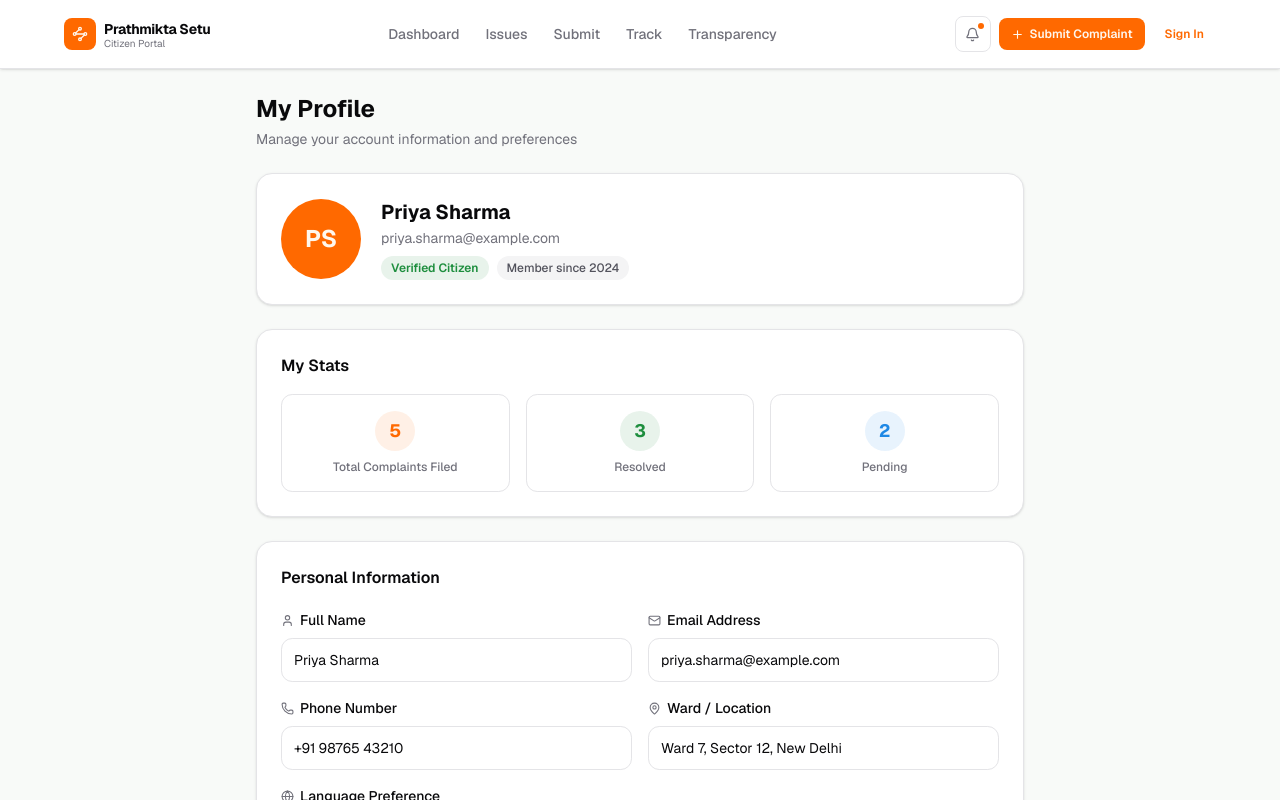
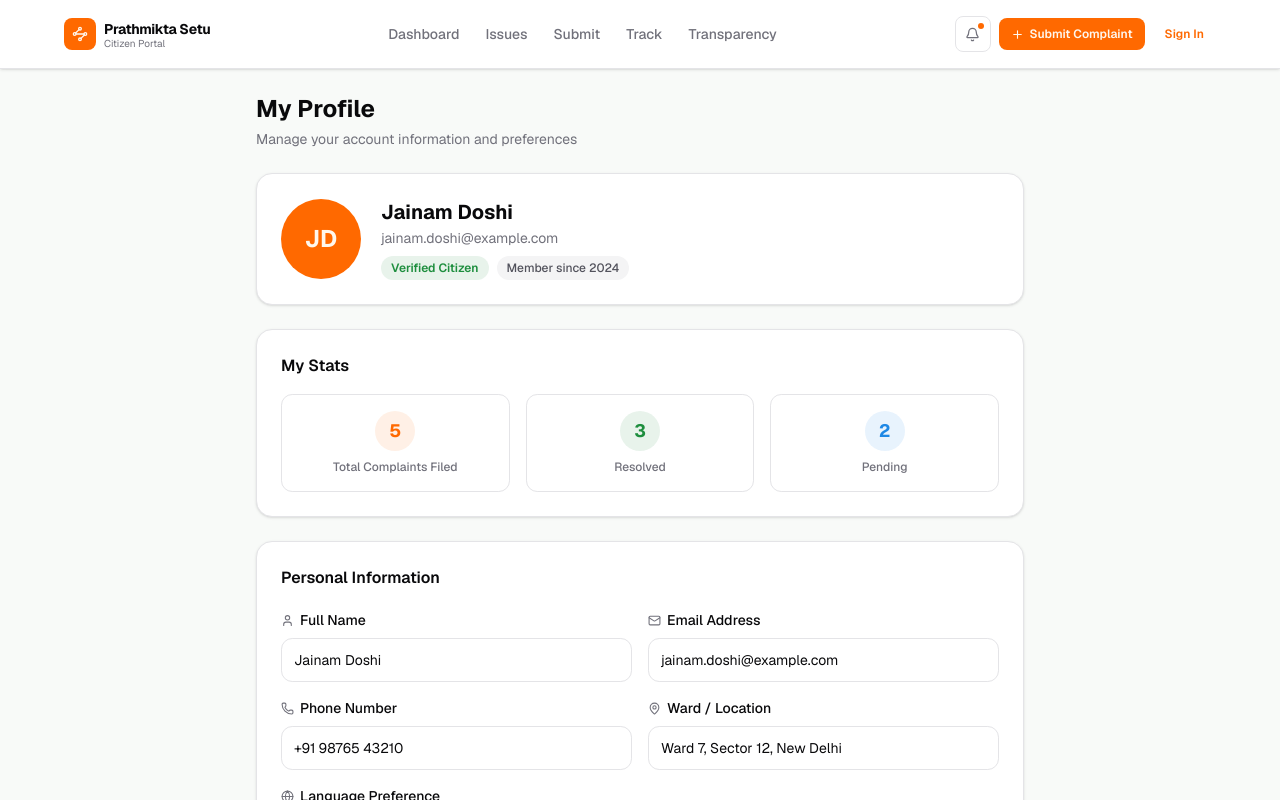
Before and after one commit to SoldierBoyJd/PrathmiktaSetu, a Next.js app in the folder frontend/: page /citizen/profile in a window 1280 px wide. Shown: the top 800 px of the page. Built offline with nearby package versions, Linux system fonts and the light colour scheme.

Commit message:
fix: update demo user details to reflect new user information

```diff
--- a/frontend/app/(auth)/login/page.tsx
+++ b/frontend/app/(auth)/login/page.tsx
@@ -28,8 +28,8 @@ const DEMO_USERS = {
   },
   citizen: {
     id: 2,
-    email: "priya@citizen.in",
-    full_name: "Priya Sharma",
+    email: "jainam@citizen.in",
+    full_name: "Jainam Doshi",
     role: "citizen" as const,
   },
 };
@@ -138,7 +138,7 @@ function LoginForm() {
                 placeholder={
                   selectedRole === "mp"
                     ? "r.sharma@parliament.in"
-                    : "priya@citizen.in"
+                    : "jainam@citizen.in"
                 }
                 className={`w-full pl-9 pr-3 h-11 text-sm border rounded-xl focus:outline-none focus:ring-2 focus:ring-[#ff6900]/30 focus:border-[#ff6900] transition-colors ${
                   errors.email ? "border-red-400" : "border-zinc-200"
--- a/frontend/app/citizen/issues/[id]/page.tsx
+++ b/frontend/app/citizen/issues/[id]/page.tsx
@@ -250,7 +250,7 @@ export default function CitizenIssueDetailPage() {
             {/* Reply input */}
             <div className="flex gap-3">
               <div className="size-9 shrink-0 rounded-full bg-[#ff6900] flex items-center justify-center font-semibold text-orange-50 text-xs">
-                PS
+                JD
               </div>
               <div className="flex flex-1 gap-2">
                 <input
--- a/frontend/app/citizen/profile/page.tsx
+++ b/frontend/app/citizen/profile/page.tsx
@@ -55,8 +55,8 @@ const RECENT_ACTIVITY = [
 const LANGUAGES = ["English", "Hindi", "Tamil", "Telugu", "Bengali", "Marathi", "Gujarati"];
 
 export default function CitizenProfilePage() {
-  const [fullName, setFullName] = useState("Priya Sharma");
-  const [email, setEmail] = useState("priya.sharma@example.com");
+  const [fullName, setFullName] = useState("Jainam Doshi");
+  const [email, setEmail] = useState("jainam.doshi@example.com");
   const [phone, setPhone] = useState("+91 98765 43210");
   const [ward, setWard] = useState("Ward 7, Sector 12, New Delhi");
   const [language, setLanguage] = useState("English");
--- a/frontend/app/page.tsx
+++ b/frontend/app/page.tsx
@@ -469,9 +469,9 @@ export default function Home() {
               {
                 stars: 5,
                 quote: "I reported a broken drainage line by photo and it was fixed within a week. For the first time I felt heard.",
-                name: "Priya Sharma",
+                name: "Jainam Doshi",
                 role: "Resident, Bhopal",
-                initials: "PS",
+                initials: "JD",
               },
               {
                 stars: 5,
--- a/frontend/components/AuthProvider.tsx
+++ b/frontend/components/AuthProvider.tsx
@@ -25,8 +25,8 @@ const DEMO_USERS: Record<string, User> = {
   },
   citizen: {
     id: 2,
-    email: "priya@citizen.in",
-    full_name: "Priya Sharma",
+    email: "jainam@citizen.in",
+    full_name: "Jainam Doshi",
     role: "citizen",
   },
   admin: {
```
